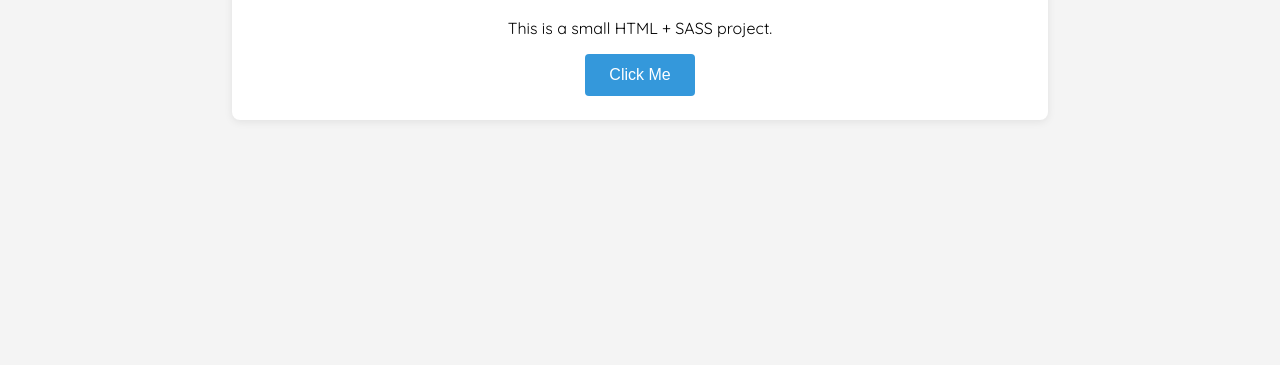
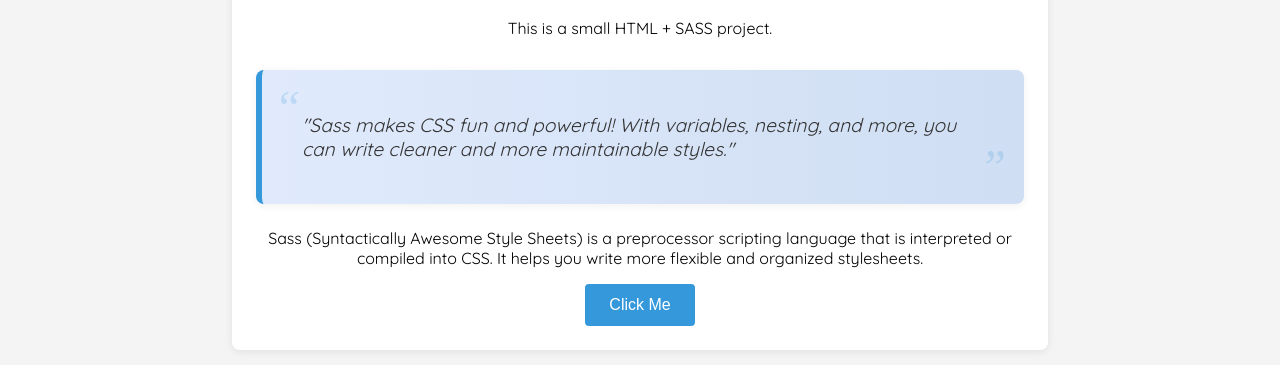
Before and after one commit to Jack-Pettersson/Sass-Demo, a plain HTML site: page index.html in a window 1280 px wide. Shown: the part 311-676 px from the top of the page. Drawn offline with Linux system fonts and the light colour scheme.

Commit message:
added some more fun stuff!

```diff
--- a/index.html
+++ b/index.html
@@ -24,6 +24,16 @@
     <div class="container">
         <h1>Hello, SASS!</h1>
         <p>This is a small HTML + SASS project.</p>
+        <article>
+            <blockquote class="fancy-quote">
+                <p>
+                    "Sass makes CSS fun and powerful! With variables, nesting, and more, you can write cleaner and more maintainable styles."
+                </p>
+            </blockquote>
+            <p>
+                Sass (Syntactically Awesome Style Sheets) is a preprocessor scripting language that is interpreted or compiled into CSS. It helps you write more flexible and organized stylesheets.
+            </p>
+        </article>
         <button class="btn-primary">Click Me</button>
     </div>
 </body>
--- a/src/styles.scss
+++ b/src/styles.scss
@@ -1,5 +1,41 @@
 @use 'sass:color';
 @use 'variables' as *;
+// Fancy blockquote styles
+.fancy-quote {
+  position: relative;
+  background: linear-gradient(90deg, #e0eafc 0%, #cfdef3 100%);
+  border-left: 6px solid $primary-color;
+  margin: 2rem auto 1.5rem auto;
+  padding: 1.5rem 2rem 1.5rem 2.5rem;
+  font-style: italic;
+  font-size: 1.2rem;
+  color: #333;
+  border-radius: 8px;
+  box-shadow: 0 2px 8px rgba(0,0,0,0.06);
+  max-width: 700px;
+  text-align: left;
+}
+.fancy-quote:before {
+  content: "\201C";
+  position: absolute;
+  left: 12px;
+  top: 10px;
+  font-size: 3rem;
+  color: $primary-color;
+  opacity: 0.2;
+  font-family: serif;
+}
+
+.fancy-quote:after {
+  content: "\201D";
+  position: absolute;
+  right: 18px;
+  bottom: 10px;
+  font-size: 3rem;
+  color: $primary-color;
+  opacity: 0.2;
+  font-family: serif;
+}
 
 // Main menu styles
 .main-menu {
```
Also changed, not shown: src/styles.css.
